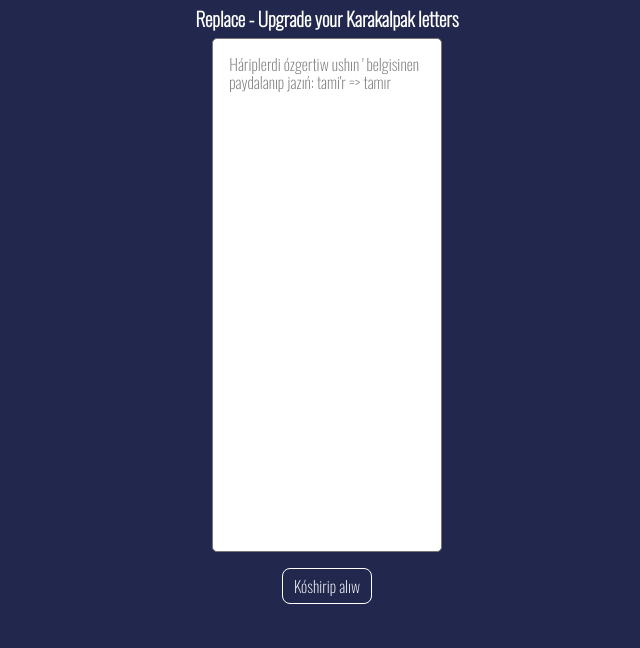
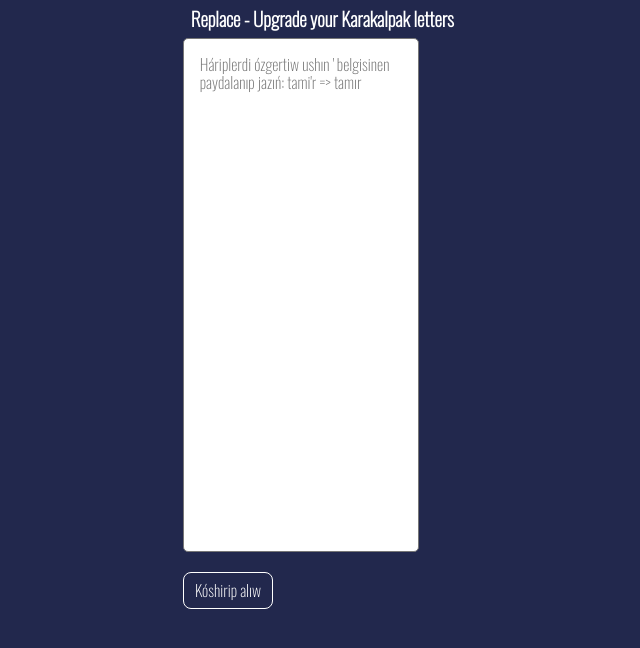
Before and after one commit to uabdirasul/replace, a React (Create React App) app: page / in a window 1280 px wide. Shown: the top 648 px of the page, without its empty margins (313-953 px from the left). Built offline with nearby package versions, Linux system fonts and the light colour scheme.

Commit message:
edit header html and styles

```diff
--- a/public/style.css
+++ b/public/style.css
@@ -14,20 +14,12 @@ body {
   padding: 0;
 }
 
-h1 {
+.header__title {
   color: #fff;
   margin: 0.5rem;
   padding: 0;
   font-size: 1.2rem;
   font-family: "Oswald", sans-serif;
-}
-
-.main {
-  width: 100%;
-  display: flex;
-  justify-content: center;
-  align-items: center;
-  flex-direction: column;
 }
 
 textarea {
@@ -111,18 +103,3 @@ button:active {
 .alert--logo__close {
   cursor: pointer;
 }
-
-.noscript {
-  display: block;
-  padding: 1rem;
-  margin: 1rem;
-  text-align: center;
-  color: #fff;
-  background-color: transparent;
-  border-radius: 0.5rem;
-  border: 1px solid #fff;
-}
-
-.noscript p {
-  line-height: 0;
-}
--- a/src/Components/Header/Header.js
+++ b/src/Components/Header/Header.js
@@ -3,10 +3,14 @@ import React, { Component } from "react";
 export default class Header extends Component {
   render() {
     return (
-      <header className="site-header">
-        <div className="alert alert--success">
+      <div className="container">
+        <header className="header">
+          <h1 className="header__title">
+            Replace - Upgrade your Karakalpak letters
+          </h1>
+          <div class="alert alert--success">
             <svg
-            className="alert--logo alert--logo__success"
+              class="alert--logo alert--logo__success"
               width="24px"
               height="24px"
               xmlns="http://www.w3.org/2000/svg"
@@ -14,9 +18,9 @@ export default class Header extends Component {
             >
               <path d="M438.6 105.4c12.5 12.5 12.5 32.8 0 45.3l-256 256c-12.5 12.5-32.8 12.5-45.3 0l-128-128c-12.5-12.5-12.5-32.8 0-45.3s32.8-12.5 45.3 0L160 338.7l233.4-233.3c12.5-12.5 32.8-12.5 45.3 0z" />
             </svg>
-          <p className="alert--text alert--text__success">Kóshirildi</p>
+            <p class="alert--text alert--text__success">Kóshirildi</p>
             <svg
-            className="alert--logo alert--logo__close"
+              class="alert--logo alert--logo__close"
               width="24px"
               height="24px"
               xmlns="http://www.w3.org/2000/svg"
@@ -25,9 +29,9 @@ export default class Header extends Component {
               <path d="M342.6 150.6c12.5-12.5 12.5-32.8 0-45.3s-32.8-12.5-45.3 0L192 210.7 86.6 105.4c-12.5-12.5-32.8-12.5-45.3 0s-12.5 32.8 0 45.3L146.7 256 41.4 361.4c-12.5 12.5-12.5 32.8 0 45.3s32.8 12.5 45.3 0L192 301.3l105.4 105.3c12.5 12.5 32.8 12.5 45.3 0s12.5-32.8 0-45.3L237.3 256l105.3-105.4z" />
             </svg>
           </div>
-        <div className="alert alert--fail">
+          <div class="alert alert--fail">
             <svg
-            className="alert--logo alert--logo__fail"
+              class="alert--logo alert--logo__fail"
               width="24px"
               height="24px"
               xmlns="http://www.w3.org/2000/svg"
@@ -35,11 +39,9 @@ export default class Header extends Component {
             >
               <path d="M64 64c0-17.7-14.3-32-32-32S0 46.3 0 64v256c0 17.7 14.3 32 32 32s32-14.3 32-32V64zM32 480a40 40 0 1 0 0-80 40 40 0 1 0 0 80z" />
             </svg>
-          <p className="alert--text alert--text__fail">
-            Qaytadan urınıp kóriń!
-          </p>
+            <p class="alert--text alert--text__fail">Qaytadan urınıp kóriń!</p>
             <svg
-            className="alert--logo alert--logo__close"
+              class="alert--logo alert--logo__close"
               width="24px"
               height="24px"
               xmlns="http://www.w3.org/2000/svg"
@@ -48,8 +50,8 @@ export default class Header extends Component {
               <path d="M342.6 150.6c12.5-12.5 12.5-32.8 0-45.3s-32.8-12.5-45.3 0L192 210.7 86.6 105.4c-12.5-12.5-32.8-12.5-45.3 0s-12.5 32.8 0 45.3L146.7 256 41.4 361.4c-12.5 12.5-12.5 32.8 0 45.3s32.8 12.5 45.3 0L192 301.3l105.4 105.3c12.5 12.5 32.8 12.5 45.3 0s12.5-32.8 0-45.3L237.3 256l105.3-105.4z" />
             </svg>
           </div>
-        <h1>Replace - Upgrade your Karakalpak letters</h1>
         </header>
+      </div>
     );
   }
 }
```
Lines whose indentation alone changed are shown as unchanged.
